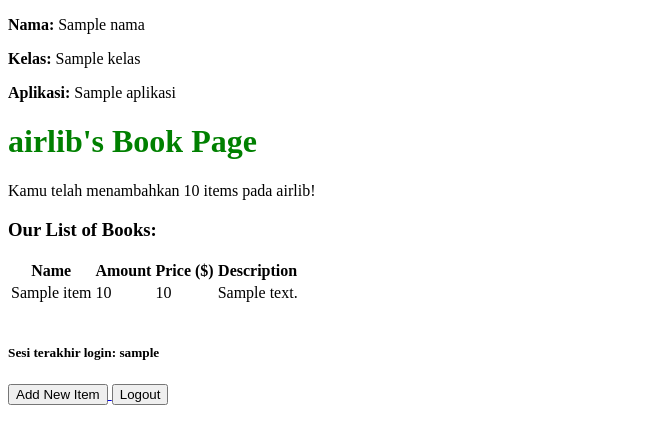
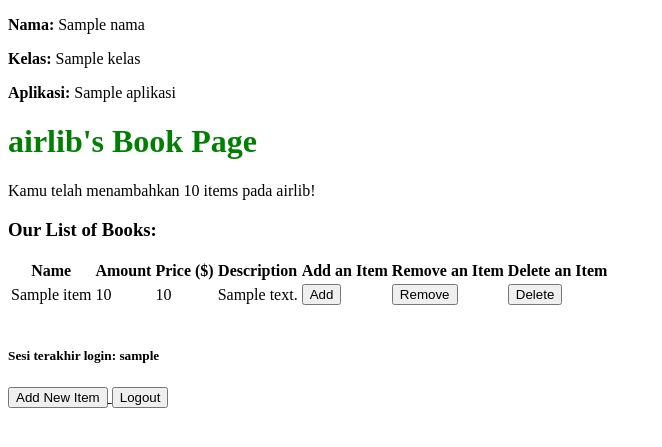
Before and after one commit to novrizair/airlib, a Django app: template main/templates/main.html in a window 1280 px wide. Shown: the top 447 px of the page, without its empty margins (0-662 px from the left). Run offline with Django 4.2, Linux system fonts and the light colour scheme; tables that the repository leaves empty hold one stand-in row (values such as "Sample post"); the template is opened without the code that fills it: values that come from a table or form of the project are taken from there, most other values are stand-ins (such as "Sample title", 1, 10 or a date in 2020).

Commit message:
TUGAS 4 DONE

```diff
--- a/main/templates/main.html
+++ b/main/templates/main.html
@@ -21,6 +21,9 @@
         <th>Amount</th>
         <th>Price ($)</th>
         <th>Description</th>
+        <th>Add an Item</th>
+        <th>Remove an Item</th>
+        <th>Delete an Item</th>
     </tr>
 
     {% comment %} Berikut cara memperlihatkan data produk di bawah baris ini {% endcomment %}
@@ -31,6 +34,31 @@
             <td>{{item.amount}}</td>
             <td>{{item.price}}</td>
             <td>{{item.description}}</td>
+
+            {% comment %} Code untuk add sebuah Item {% endcomment %}
+            <td><a href="{% url 'main:add' item.id %}">
+                <button>
+                    Add
+                </button>
+                </a>
+            </td>
+
+            {% comment %} Code untuk remove sebuah Item {% endcomment %}
+            <td><a href="{% url 'main:remove' item.id %}">
+                <button>
+                    Remove
+                </button>
+                </a>
+            </td>
+
+            {% comment %} Code untuk delete sebuah Item {% endcomment %}
+            <td><a href="{% url 'main:delete' item.id %}">
+                <button>
+                    Delete
+                </button>
+                </a>
+            </td>
+
         </tr>
     {% endfor %}
 </table>
--- a/main/urls.py
+++ b/main/urls.py
@@ -1,5 +1,5 @@
 from django.urls import path
-from main.views import show_main, create_item, show_xml, show_json, show_xml_by_id, show_json_by_id
+from main.views import show_main, create_item, show_xml, show_json, show_xml_by_id, show_json_by_id, adding_amount, removing_amount, deleting_amount
 from main.views import register
 from main.views import login_user
 from main.views import logout_user
@@ -16,4 +16,7 @@ urlpatterns = [
     path('register/', register, name='register'),
     path('login/', login_user, name='login'),
     path('logout/', logout_user, name='logout'),
+    path('add/<int:id>', adding_amount, name='add'),
+    path('remove/<int:id>', removing_amount, name='remove'),
+    path('delete/<int:id>', deleting_amount, name='delete'),
 ]
```
Also changed, not shown: main/views.py (+43 -2 lines).
